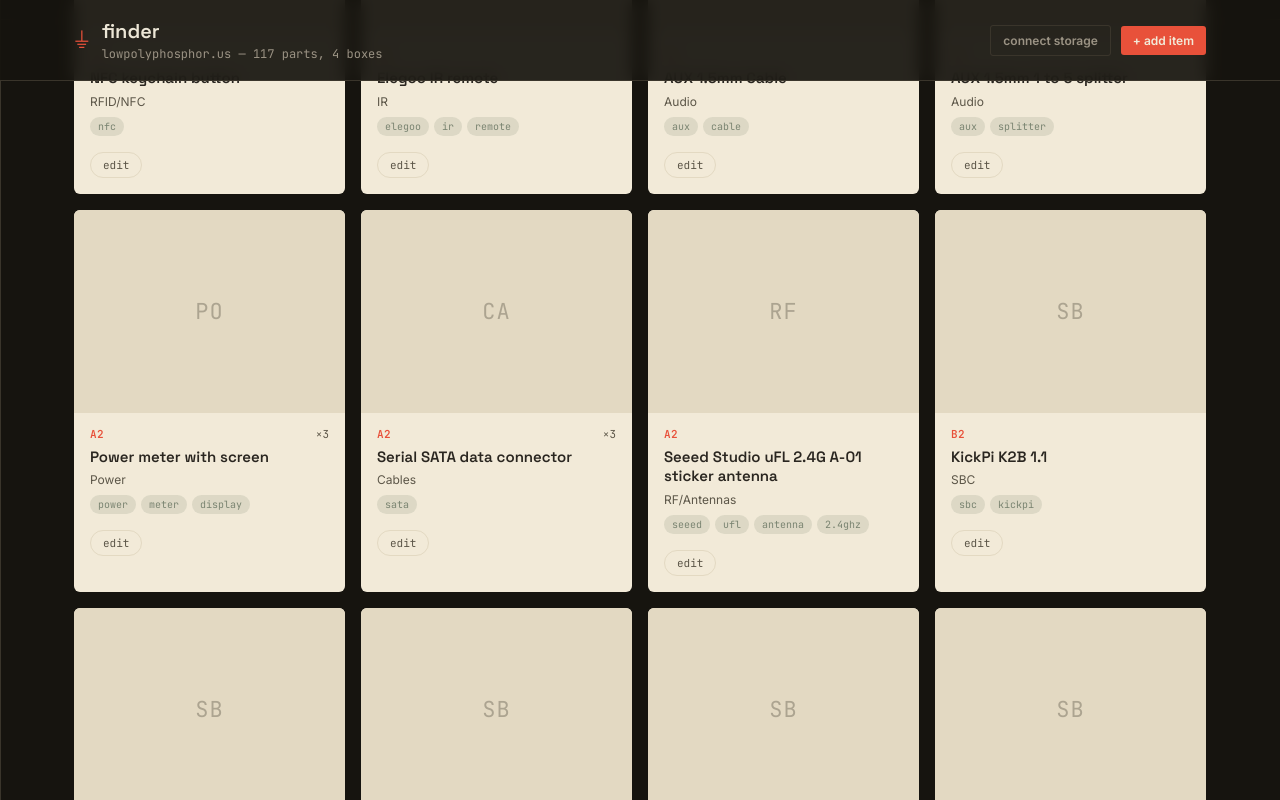
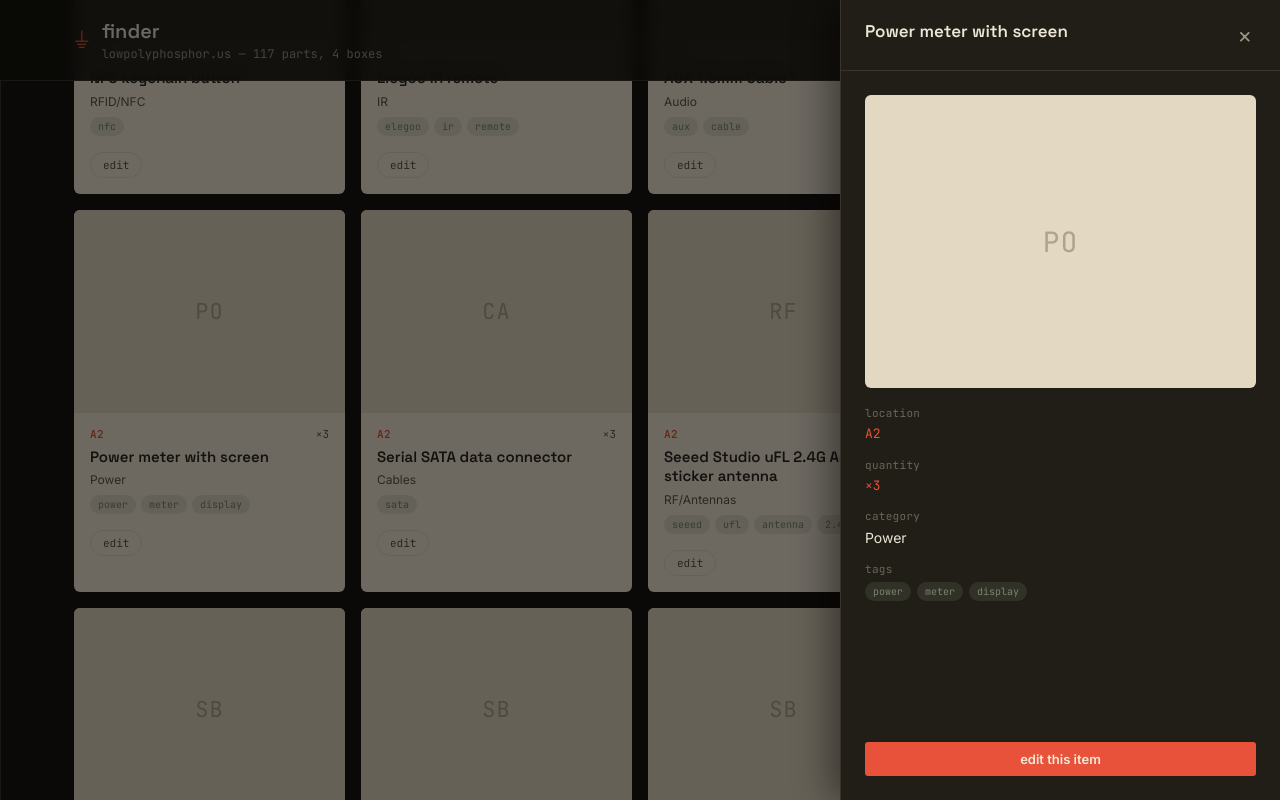
Before and after one commit to LowPolyPhosphorus/partfinder, a React (Vite) app: page / in a window 1280 px wide. Both pictures are taken after a click on the button 209 px from the left and 1181 px from the top of the page. Shown: the part 781-1581 px from the top of the page. Built offline with nearby package versions, Linux system fonts and the light colour scheme.

Commit message:
Update app.css

```diff
--- a/src/styles/app.css
+++ b/src/styles/app.css
@@ -280,11 +280,17 @@
   display: flex;
   flex-direction: column;
   transition: transform 0.15s ease, box-shadow 0.15s ease;
+  cursor: pointer;
 }
 
 .item-card:hover {
   transform: translateY(-2px);
   box-shadow: 0 8px 24px rgba(0, 0, 0, 0.35);
+}
+
+.item-card:focus-visible {
+  outline: 2px solid var(--rust);
+  outline-offset: 2px;
 }
 
 .item-card-media {
@@ -586,3 +592,190 @@
   .form-row { flex-direction: column; align-items: stretch; }
   .form-field-narrow { flex: 1; }
 }
+
+/* ============================================================
+   SIDEBAR SHELL (slide-in panel from the right)
+   used by both item detail view and the edit/add form
+   ============================================================ */
+.sidebar-overlay {
+  position: fixed;
+  inset: 0;
+  background: rgba(0, 0, 0, 0.55);
+  z-index: 200;
+  animation: sidebar-fade-in 0.15s ease;
+}
+
+@keyframes sidebar-fade-in {
+  from { opacity: 0; }
+  to { opacity: 1; }
+}
+
+.sidebar-panel {
+  position: fixed;
+  top: 0;
+  right: 0;
+  bottom: 0;
+  width: min(440px, 100vw);
+  background: var(--panel);
+  border-left: 1px solid var(--border);
+  display: flex;
+  flex-direction: column;
+  box-shadow: -12px 0 32px rgba(0, 0, 0, 0.4);
+  animation: sidebar-slide-in 0.2s ease;
+}
+
+@keyframes sidebar-slide-in {
+  from { transform: translateX(100%); }
+  to { transform: translateX(0); }
+}
+
+.sidebar-panel-header {
+  display: flex;
+  align-items: flex-start;
+  justify-content: space-between;
+  gap: 12px;
+  padding: 20px 24px;
+  border-bottom: 1px solid var(--border);
+  flex-shrink: 0;
+}
+
+.sidebar-panel-header h2 {
+  font-family: var(--font-display);
+  font-size: 17px;
+  font-weight: 600;
+  margin: 0;
+  color: var(--fg);
+  line-height: 1.3;
+}
+
+.sidebar-panel-close {
+  background: transparent;
+  border: none;
+  color: var(--fg-dim);
+  font-size: 22px;
+  line-height: 1;
+  padding: 4px;
+  flex-shrink: 0;
+}
+
+.sidebar-panel-close:hover { color: var(--fg); }
+
+.sidebar-panel-body {
+  flex: 1;
+  overflow-y: auto;
+  padding: 24px;
+  display: flex;
+  flex-direction: column;
+  gap: 18px;
+}
+
+@media (max-width: 640px) {
+  .sidebar-panel {
+    width: 100vw;
+  }
+}
+
+/* ============================================================
+   ITEM DETAIL (read-only sidebar contents)
+   ============================================================ */
+.detail-media {
+  aspect-ratio: 4 / 3;
+  background: var(--paper-line);
+  border-radius: var(--radius-lg);
+  overflow: hidden;
+  display: flex;
+  align-items: center;
+  justify-content: center;
+  flex-shrink: 0;
+}
+
+.detail-media img {
+  width: 100%;
+  height: 100%;
+  object-fit: cover;
+}
+
+.detail-media-empty {
+  font-family: var(--font-mono);
+  font-size: 28px;
+  color: var(--ink-soft);
+  opacity: 0.4;
+  letter-spacing: 1px;
+}
+
+.detail-media-editable {
+  background: var(--panel-raised);
+}
+
+.detail-media-editable .detail-media-empty {
+  color: var(--fg-faint);
+}
+
+.detail-fields {
+  display: flex;
+  flex-direction: column;
+  gap: 14px;
+}
+
+.detail-row {
+  display: flex;
+  flex-direction: column;
+  gap: 4px;
+}
+
+.detail-label {
+  font-family: var(--font-mono);
+  font-size: 11px;
+  color: var(--fg-faint);
+  text-transform: lowercase;
+  letter-spacing: 0.3px;
+}
+
+.detail-value {
+  font-size: 14px;
+  color: var(--fg);
+  line-height: 1.5;
+}
+
+.detail-value-mono {
+  font-family: var(--font-mono);
+  color: var(--rust);
+  font-size: 13px;
+}
+
+.detail-value-notes {
+  font-style: italic;
+  color: var(--fg-dim);
+}
+
+.detail-tags {
+  display: flex;
+  flex-wrap: wrap;
+  gap: 6px;
+  margin-top: 2px;
+}
+
+.detail-extra {
+  border-top: 1px solid var(--border);
+  padding-top: 14px;
+  display: flex;
+  flex-direction: column;
+  gap: 10px;
+}
+
+.detail-row-extra {
+  flex-direction: row;
+  justify-content: space-between;
+  align-items: baseline;
+  gap: 12px;
+}
+
+.detail-label-extra {
+  color: var(--sage);
+  flex-shrink: 0;
+}
+
+.detail-edit-btn {
+  margin-top: auto;
+  width: 100%;
+}
```
